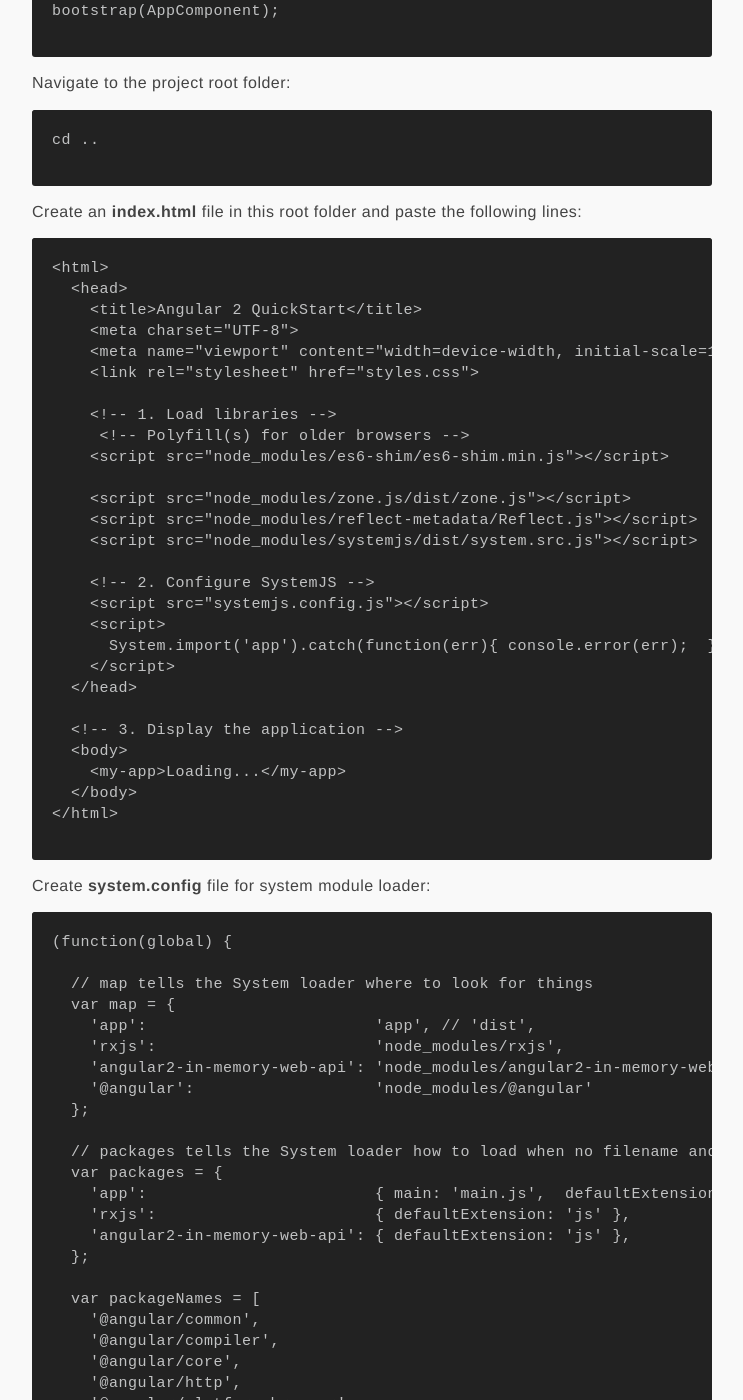
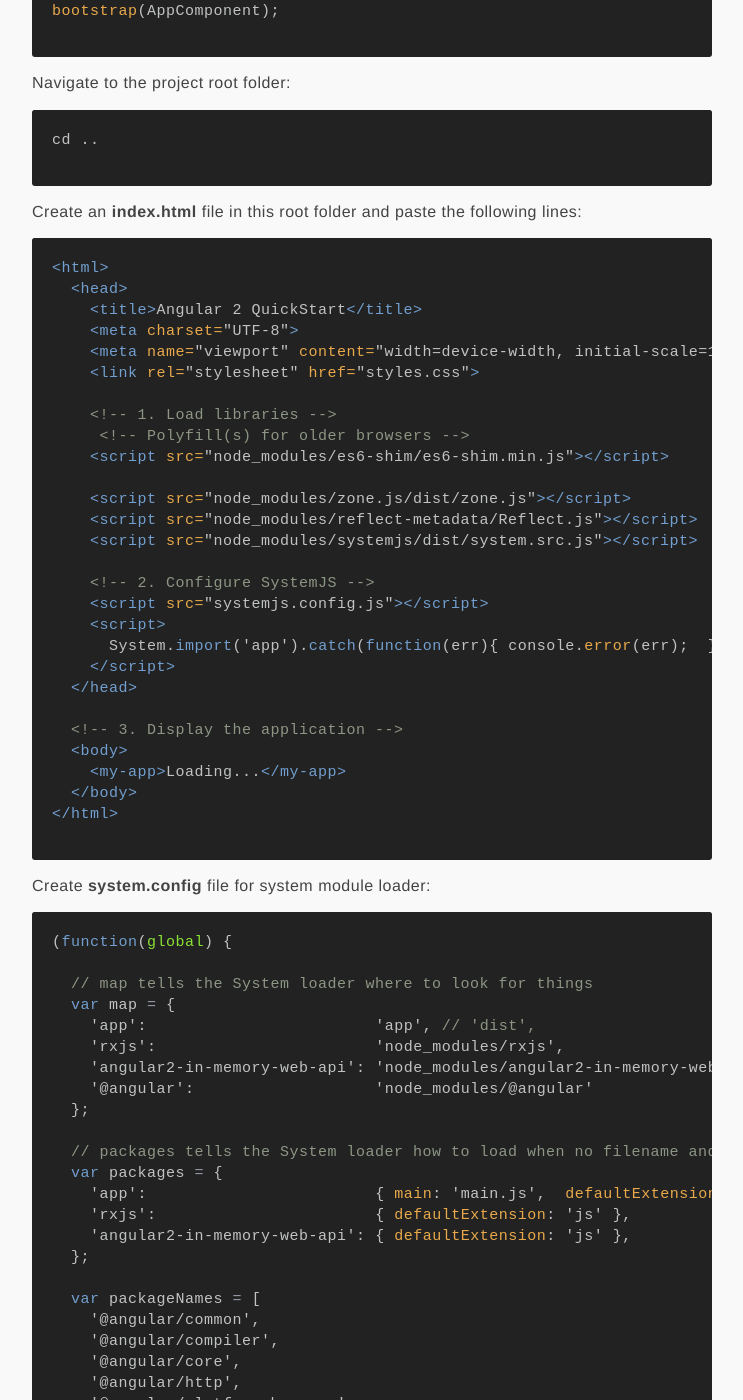
Before and after one commit to bilalrazamoon/blog, a Jekyll site: the page built from _posts/2016-05-09-getting-started-with-angular2.markdown, in a window 1280 px wide and 1400 px high, scrolled down 3148 px. Shown: the whole window, without its empty margins (268-1011 px from the left). Built offline with Jekyll 4.4.1, drawn with Linux system fonts in a browser that asks for light colours; comment, search, counter and statistics services are not loaded; some of the changed text lies outside the part shown.

Commit message:
Update 2016-05-09-getting-started-with-angular2.markdown
Fixed highlighting code issue.

````diff
--- a/_posts/2016-05-09-getting-started-with-angular2.markdown
+++ b/_posts/2016-05-09-getting-started-with-angular2.markdown
@@ -13,20 +13,19 @@
 >Typescript is a typed superset of Javascript that compiles to plain javascript
 
 Here is file structure of simple angular2 app
-```
-angular2-app
-|-- app
-   |-- app.component.ts
-   |-- boot.ts
-|-- node_modules ...
-|-- typings
-   |-- typings.d.ts
-|-- index.htm;
-|-- typings.json
-|-- tsconfig.json
-|-- styles.css
-|-- system.config.js
-```
+
+	angular2-app
+	|-- app
+	   |-- app.component.ts
+	   |-- boot.ts
+	|-- node_modules ...
+	|-- typings
+	   |-- typings.d.ts
+	|-- index.htm;
+	|-- typings.json
+	|-- tsconfig.json
+	|-- styles.css
+	|-- system.config.js
 
 Create a **new project folder**
 
@@ -120,7 +119,7 @@
 
 **Add a component file** named **app.component.ts** and paste the following lines:
 
-```
+```typescript
 import { Component } from '@angular/core';
 
 @Component({
@@ -132,7 +131,7 @@
 
 Add a new file **main.ts** to the app/ folder:
 
-```
+```typescript
 import { bootstrap }    from '@angular/platform-browser-dynamic';
 
 import { AppComponent } from './app.component';
@@ -146,7 +145,7 @@
 
 Create an **index.html** file in this root folder and paste the following lines:
 
-```
+```html
 <html>
   <head>
     <title>Angular 2 QuickStart</title>
@@ -178,7 +177,7 @@
 
 Create **system.config** file for system module loader:
 
-```
+```js
 (function(global) {
 
   // map tells the System loader where to look for things
@@ -229,7 +228,7 @@
 
 Create a **styles.css** in the root folder and start styling, perhaps with this set:
 
-```
+```css
 /* Master Styles */
 h1 {
   color: #369;
````
